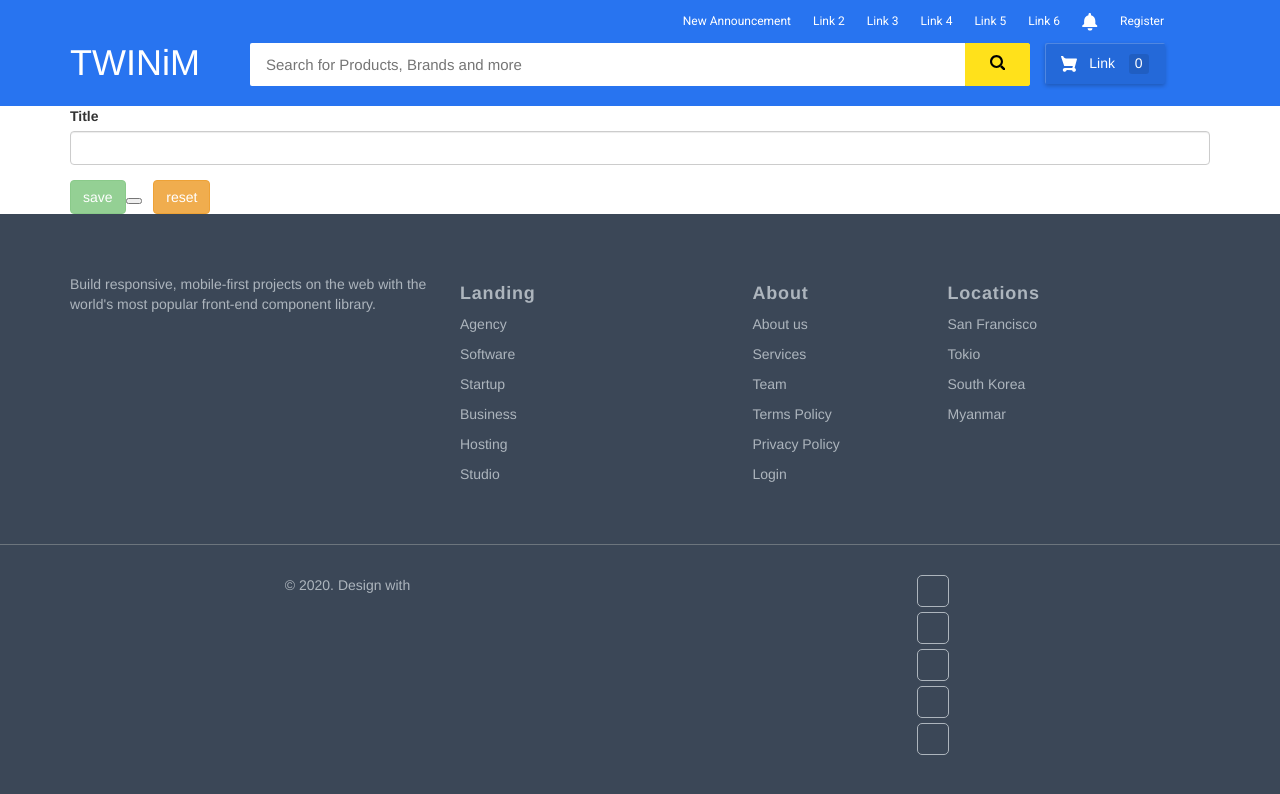
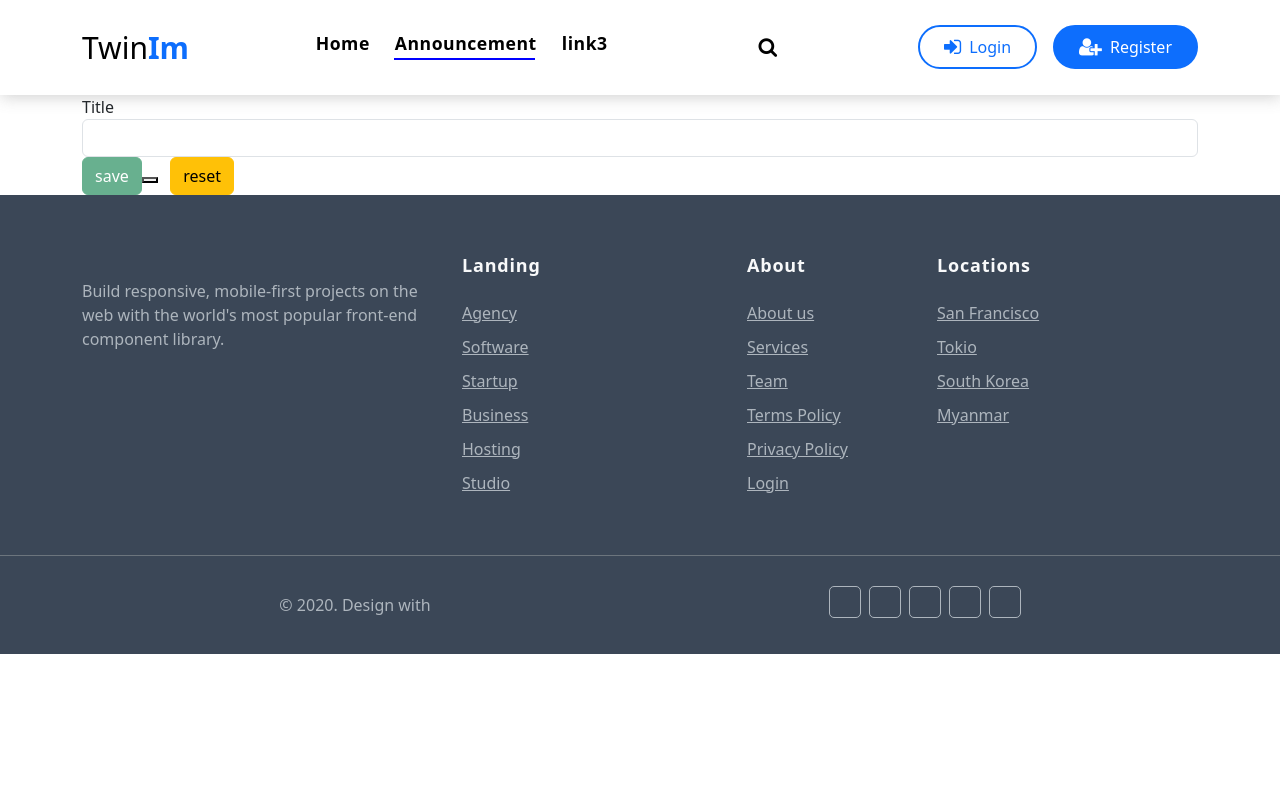
Before and after one commit to badi3a/TwinIm, an Angular app: page /announcement/new in a window 1280 px wide. Shown: the top 794 px of the page. Built offline with nearby package versions, Linux system fonts and the light colour scheme.

Commit message:
new header

```diff
--- a/angular.json
+++ b/angular.json
@@ -16,18 +16,15 @@
             "outputPath": "dist/twin-im",
             "index": "src/index.html",
             "main": "src/main.ts",
-            "polyfills": [
-              "zone.js"
+            "polyfills": ["zone.js"],
+            "tsConfig": "tsconfig.app.json",
+            "assets": ["src/favicon.ico", "src/assets"],
+            "styles": [
+              "src/styles.css",
+              "node_modules/font-awesome/css/font-awesome.min.css",
+              "node_modules/bootstrap/dist/css/bootstrap.css"
             ],
-            "tsConfig": "tsconfig.app.json",
-            "assets": [
-              "src/favicon.ico",
-              "src/assets"
-            ],
-            "styles": [
-              "src/styles.css"
-            ],
-            "scripts": []
+            "scripts": ["node_modules/bootstrap/dist/js/bootstrap.js"]
           },
           "configurations": {
             "production": {
--- a/package.json
+++ b/package.json
@@ -19,6 +19,7 @@
     "@angular/platform-browser-dynamic": "^16.2.0",
     "@angular/router": "^16.2.0",
     "bootstrap": "^5.3.3",
+    "font-awesome": "^4.7.0",
     "json-server": "^1.0.0-beta.3",
     "rxjs": "~7.8.0",
     "tslib": "^2.3.0",
--- a/src/app/features/user/user-routing.module.ts
+++ b/src/app/features/user/user-routing.module.ts
@@ -2,10 +2,13 @@ import { NgModule } from '@angular/core';
 import { RouterModule, Routes } from '@angular/router';
 import { UserComponent } from './user.component';
 import {RegisterComponent} from "./register/register.component";
+import { LoginComponent } from './login/login.component';
 
 const routes: Routes = [
   { path: '', component: UserComponent },
-  {path:'register', component: RegisterComponent},];
+  {path:'register', component: RegisterComponent},
+  {path:'login', component: LoginComponent},
+];
 
 @NgModule({
   imports: [RouterModule.forChild(routes)],
--- a/src/app/layouts/header/header.component.css
+++ b/src/app/layouts/header/header.component.css
@@ -1,213 +1,336 @@
-#flipkart-navbar {
-  background-color: #2874f0;
-  color: #FFFFFF;
+/*======================================
+//--//-->   NAVBAR
+======================================*/
+
+.navbar-default {
+  transition: all .5s ease-in-out;
+  background-color: #ffffff;
+  padding-top: 20px;
+  padding-bottom: 20px;
+  -webkit-backface-visibility: hidden;
+  backface-visibility: hidden;
+  box-shadow: 1px 2px 15px rgba(100, 100, 100, 0.3);
 }
 
-.row1{
-  padding-top: 10px;
-  padding-right: 50px;
+.navbar-default .nav-search {
+  color: #000000;
+  font-size: 1.5rem;
 }
 
-.row2 {
-  padding-bottom: 20px;
+.navbar-default.navbar-reduce {
+  box-shadow: 1px 2px 15px rgba(100, 100, 100, 0.3);
 }
 
-.flipkart-navbar-input {
-  padding: 11px 16px;
-  border-radius: 2px 0 0 2px;
-  border: 0 none;
-  outline: 0 none;
-  font-size: 15px;
+.navbar-default.navbar-trans,
+.navbar-default.navbar-reduce {
+  -webkit-backface-visibility: hidden;
+  backface-visibility: hidden;
 }
 
-.flipkart-navbar-button {
-  background-color: #ffe11b;
-  border: 1px solid #ffe11b;
-  border-radius: 0 2px 2px 0;
-  color: #565656;
-  padding: 10px 0;
-  height: 43px;
-  cursor: pointer;
+.navbar-default.navbar-trans .nav-item,
+.navbar-default.navbar-reduce .nav-item {
+  position: relative;
+  padding-right: 10px;
+  padding-bottom: 8px;
+  margin-left: 0;
 }
 
-.cart-button {
-  background-color: #2469d9;
-  box-shadow: 0 2px 4px 0 rgba(0, 0, 0, .23), inset 1px 1px 0 0 hsla(0, 0%, 100%, .2);
-  padding: 10px 0;
-  text-align: center;
-  height: 41px;
-  border-radius: 2px;
-  font-weight: 500;
-  width: 120px;
-  display: inline-block;
-  color: #FFFFFF;
-  text-decoration: none;
-  color: inherit;
-  border: none;
-  outline: none;
+.navbar-default.navbar-trans .nav-link,
+.navbar-default.navbar-reduce .nav-link {
+  font-size: 1.1rem;
+  color: #000000;
+  font-weight: 600;
+  letter-spacing: 0.030em;
+  transition: color 0.3s ease-in-out;
+  position: relative;
+  padding-left: 15px;
+  padding-right: 0;
 }
 
-.cart-button:hover{
-  text-decoration: none;
-  color: #fff;
-  cursor: pointer;
+/* Underline effect */
+.navbar-default .nav-link {
+  position: relative;
 }
 
-.cart-svg {
-  display: inline-block;
-  width: 16px;
-  height: 16px;
-  vertical-align: middle;
-  margin-right: 8px;
+.navbar-default .nav-link:before {
+  content: '';
+  position: absolute;
+  bottom: 5px;
+  left: 14px;
+  width: 0%;  /* Start with no width */
+  height: 2px;
+  background-color: blue;
+  transition: width 0.3s ease-in-out;  /* Animate width */
 }
 
-.item-number {
-  border-radius: 3px;
-  background-color: rgba(0, 0, 0, .1);
-  height: 20px;
-  padding: 3px 6px;
-  font-weight: 500;
-  display: inline-block;
-  color: #fff;
-  line-height: 12px;
-  margin-left: 10px;
+/* Hover effect */
+.navbar-default .nav-link:hover:before {
+  width: 90%;  /* Animate to 90% width on hover */
 }
 
-.upper-links {
-  display: inline-block;
-  padding: 0 11px;
-  line-height: 23px;
-  font-family: 'Roboto', sans-serif;
-  letter-spacing: 0;
-  color: inherit;
-  border: none;
-  outline: none;
-  font-size: 12px;
+/* Active link underline */
+.navbar-default .nav-link.active-link:before {
+  width: 100%;  /* Full width for active link */
+  transition: none;  /* Disable transition on active state */
 }
 
-.dropdown {
-  position: relative;
-  display: inline-block;
-  margin-bottom: 0px;
+/* Prevent the hover underline animation if the link is already active */
+.navbar-default .nav-link.active-link:hover:before {
+  width: 100%;  /* Ensure the underline stays at 100% when hovering over active */
+  transition: none;  /* Disable transition even when hovered */
 }
 
-.dropdown:hover {
-  background-color: #fff;
+/* Links that are not active will animate the underline */
+.navbar-default .nav-link:not(.active-link):hover:before {
+  width: 90%;  /* Ensure hover effect is active on non-active links */
 }
 
-.dropdown:hover .links {
-  color: #000;
+.navbar-default .nav-link.active-link {
+  color: #000000; /* Optional: Maintain color when active */
 }
 
-.dropdown:hover .dropdown-menu {
-  display: block;
+/* Ensure the underline stays full-width when active */
+.navbar-default.navbar-trans .nav-link.active-link:before,
+.navbar-default.navbar-reduce .nav-link.active-link:before {
+  width: 100%; /* Make sure the active link stays full-width */
+  transition: none;
 }
 
-.dropdown .dropdown-menu {
-  position: absolute;
-  top: 100%;
-  display: none;
-  background-color: #fff;
-  color: #333;
-  left: 0px;
-  border: 0;
-  border-radius: 0;
-  box-shadow: 0 4px 8px -3px #555454;
-  margin: 0;
-  padding: 0px;
+.navbar-default.navbar-trans .nav-link:hover,
+.navbar-default.navbar-reduce .nav-link:hover {
+  color: #000000;
 }
 
-.links {
-  color: #fff;
-  text-decoration: none;
+.navbar-default.navbar-trans .show > .nav-link:before,
+.navbar-default.navbar-trans .active > .nav-link:before,
+.navbar-default.navbar-trans .nav-link.show:before,
+.navbar-default.navbar-trans .nav-link.active:before,
+.navbar-default.navbar-reduce .show > .nav-link:before,
+.navbar-default.navbar-reduce .active > .nav-link:before,
+.navbar-default.navbar-reduce .nav-link.show:before,
+.navbar-default.navbar-reduce .nav-link.active:before {
+  width: 90%;
 }
 
-.links:hover {
-  color: #fff;
-  text-decoration: none;
+.navbar-default.navbar-reduce {
+  transition: all .5s ease-in-out;
+  padding-top: 19px;
+  padding-bottom: 19px;
 }
 
-.profile-links {
-  font-size: 12px;
-  font-family: 'Roboto', sans-serif;
-  border-bottom: 1px solid #e9e9e9;
-  box-sizing: border-box;
-  display: block;
-  padding: 0 11px;
-  line-height: 23px;
+
+/* ------ Hamburger Navbar ------ */
+.navbar-toggler {
+  position: relative;
 }
 
-.profile-li{
-  padding-top: 2px;
+.navbar-toggler:focus,
+.navbar-toggler:active {
+  outline: 0;
 }
 
-.largenav {
-  display: none;
+.navbar-toggler span {
+  display: block;
+  background-color: #000000;
+  height: 3px;
+  width: 25px;
+  margin-top: 4px;
+  margin-bottom: 4px;
+  -webkit-transform: rotate(0deg);
+  transform: rotate(0deg);
+  left: 0;
+  opacity: 1;
 }
 
-.smallnav{
-  display: block;
+.navbar-toggler span:nth-child(1),
+.navbar-toggler span:nth-child(3) {
+  transition: transform .35s ease-in-out;
 }
 
-.smallsearch{
-  margin-left: 15px;
-  margin-top: 15px;
+.navbar-toggler:not(.collapsed) span:nth-child(1) {
+  position: absolute;
+  left: 12px;
+  top: 10px;
+  -webkit-transform: rotate(135deg);
+  transform: rotate(135deg);
+  opacity: 0.9;
 }
 
-.menu{
-  cursor: pointer;
+.navbar-toggler:not(.collapsed) span:nth-child(2) {
+  height: 12px;
+  visibility: hidden;
+  background-color: transparent;
 }
 
-@media screen and (min-width: 768px) {
-  .largenav {
-    display: block;
+.navbar-toggler:not(.collapsed) span:nth-child(3) {
+  position: absolute;
+  left: 12px;
+  top: 10px;
+  -webkit-transform: rotate(-135deg);
+  transform: rotate(-135deg);
+  opacity: 0.9;
+}
+
+/*======================================
+//--//-->   SEARCH
+======================================*/
+.search-box {
+  width: fit-content;
+  height: fit-content;
+  position: relative;
+}
+
+.input-search {
+  height: 50px;
+  width: 50px;
+  border-style: none;
+  padding: 10px;
+  font-size: 18px;
+  letter-spacing: 2px;
+  outline: none;
+  border-radius: 25px;
+  transition: all .5s ease-in-out;
+  background-color: transparent !important;
+  padding-right: 40px;
+  color: black;
+}
+
+.input-search::placeholder {
+  color: black;
+  font-size: 18px;
+  letter-spacing: 2px;
+  font-weight: 100;
+}
+
+.btn-search {
+  width: 50px;
+  height: 50px;
+  border-style: none;
+  font-size: 20px;
+  font-weight: bold;
+  outline: none;
+  cursor: pointer;
+  border-radius: 50%;
+  position: absolute;
+  right: 0px;
+  color: black;
+  background-color: transparent;
+  pointer-events: painted;
+}
+
+.btn-search:focus ~ .input-search {
+  width: 300px;
+  border-radius: 0px;
+  background-color: transparent;
+  border-bottom: 1px solid black;
+  transition: all 500ms cubic-bezier(0, 0.110, 0.35, 2);
+}
+
+.input-search:focus {
+  width: 300px;
+  border-radius: 0px;
+  background-color: transparent;
+  border-bottom: 1px solid black;
+  transition: all 500ms cubic-bezier(0, 0.110, 0.35, 2);
+}
+
+
+
+/*======================================
+//--//-->   LOGIN + REGISTRATION BUTTONS
+======================================*/
+.auth-buttons .btn {
+  border-radius: 25px;
+  font-size: 1rem;
+  display: flex;
+  align-items: center;
+  transition: all 0.3s ease;
+}
+
+.auth-buttons .btn-login {
+  background-color: white;
+  border: 2px solid #0d6efd; /* Primary color */
+  color: #0d6efd;
+}
+
+.auth-buttons .btn-login:hover {
+  background-color: #0d6efd;
+  color: white;
+}
+
+.auth-buttons .btn-register {
+  background-color: #0d6efd; /* Primary color */
+  color: white;
+  border: 2px solid #0d6efd;
+}
+
+.auth-buttons .btn-register:hover {
+  background-color: #0056b3;
+  border-color: #0056b3;
+}
+
+@media (max-width: 768px) {
+  .auth-buttons {
+    flex-direction: column;
+    width: 100%;
+    margin: 0;
+    gap: 1rem;
   }
-  .smallnav{
-    display: none;
+
+  .auth-buttons .btn {
+    width: 40%;
+    text-align: center;
   }
-  .smallsearch{
-    margin: 0px;
+  .auth-buttons span {
+    text-align: center;
+  }
+
+  .nav-link {
+    width: 100%;
+    text-align: center;
+    margin: 0 auto; /* Center align links */
+  }
+
+  /* Search box visibility */
+  .search-box {
+    width: 100%;
+    margin-top: 15px;
+    margin-bottom: 15px;
+    align-items: center;
+    border: none;
+    padding-top: 10px;
+    display: flex !important;
+    justify-content: center;
+  }
+
+  /* Input search visibility */
+  .input-search {
+    width: 65%;
+    padding: 10px;
+    font-size: 16px;
+    border: none;
+    outline: none;
+  }
+
+  .btn-search {
+    font-size: 18px;
+    margin-left: 10px; /* Space between button and input */
   }
 }
 
-/*Sidenav*/
-.sidenav {
-  height: 100%;
-  width: 0;
-  position: fixed;
-  z-index: 1;
-  top: 0;
-  left: 0;
-  background-color: #fff;
-  overflow-x: hidden;
-  transition: 0.5s;
-  box-shadow: 0 4px 8px -3px #555454;
-  padding-top: 0px;
+
+
+
+/* Icon inside buttons */
+.fa {
+  font-size: 20px;
 }
 
-.sidenav a {
-  padding: 8px 8px 8px 32px;
-  text-decoration: none;
-  font-size: 25px;
-  color: #818181;
-  display: block;
-  transition: 0.3s
+.navbar-brand {
+  font-size: 30px;
 }
-
-.sidenav .closebtn {
-  position: absolute;
-  top: 0;
-  right: 25px;
-  font-size: 36px;
-  margin-left: 50px;
-  color: #fff;
+.logo
+{
+  margin-right: 10%;
+  margin-left: 0;
 }
-
-@media screen and (max-height: 450px) {
-  .sidenav a {font-size: 18px;}
-}
-
-.sidenav-heading{
-  font-size: 36px;
-  color: #fff;
-}
--- a/src/app/layouts/header/header.component.html
+++ b/src/app/layouts/header/header.component.html
@@ -1,64 +1,74 @@
-<link href="//maxcdn.bootstrapcdn.com/bootstrap/3.3.0/css/bootstrap.min.css" rel="stylesheet" id="bootstrap-css">
-<script src="//maxcdn.bootstrapcdn.com/bootstrap/3.3.0/js/bootstrap.min.js"></script>
-<script src="//code.jquery.com/jquery-1.11.1.min.js"></script>
-<!------ Include the above in your HEAD tag ---------->
+<!--/ Nav Start /-->
+<nav class="navbar navbar-default navbar-trans navbar-expand-lg">
+  <div class="container">
+    <!-- Toggler Button for Small Screens -->
+    <button
+      class="navbar-toggler collapsed"
+      type="button"
+      data-bs-toggle="collapse"
+      data-bs-target="#navbarDefault"
+      aria-controls="navbarDefault"
+      aria-expanded="false"
+      aria-label="Toggle navigation"
+    >
+      <span></span>
+      <span></span>
+      <span></span>
+    </button>
 
-<link href="https://fonts.googleapis.com/css?family=Roboto" rel="stylesheet">
-<div id="flipkart-navbar">
-  <div class="container">
-    <div class="row row1">
-      <ul class="largenav pull-right">
-        <li class="upper-links"><a class="links" routerLink="/announcement/new">New Announcement</a></li>
-        <li class="upper-links"><a class="links" href="https://campusbox.org/">Link 2</a></li>
-        <li class="upper-links"><a class="links" href="http://clashhacks.in/">Link 3</a></li>
-        <li class="upper-links"><a class="links" href="http://clashhacks.in/">Link 4</a></li>
-        <li class="upper-links"><a class="links" href="http://clashhacks.in/">Link 5</a></li>
-        <li class="upper-links"><a class="links" href="http://clashhacks.in/">Link 6</a></li>
-        <li class="upper-links">
-          <a class="links" href="http://clashhacks.in/">
-            <svg class="" width="16px" height="12px" style="overflow: visible;">
-              <path d="M8.037 17.546c1.487 0 2.417-.93 2.417-2.417H5.62c0 1.486.93 2.415 2.417 2.415m5.315-6.463v-2.97h-.005c-.044-3.266-1.67-5.46-4.337-5.98v-.81C9.01.622 8.436.05 7.735.05 7.033.05 6.46.624 6.46 1.325v.808c-2.667.52-4.294 2.716-4.338 5.98h-.005v2.972l-1.843 1.42v1.376h14.92v-1.375l-1.842-1.42z" fill="#fff"></path>
-            </svg>
-          </a>
+    <!-- Brand Name -->
+    <a class="navbar-brand text-brand logo" routerLink="/home" aria-label="Go to homepage">
+      Twin<strong class="text-primary">Im</strong>
+    </a>
+
+    <!-- Navbar Links -->
+    <div class="collapse navbar-collapse justify-content-between" id="navbarDefault">
+      <ul class="navbar-nav">
+        <li class="nav-item">
+          <a class="nav-link" routerLink="/home" routerLinkActive="active" aria-label="Go to Home">Home</a>
         </li>
-        <li class="upper-links dropdown"><a class="links" routerLink="/user/register">Register</a>
-
+        <li class="nav-item">
+          <a class="nav-link" routerLink="/announcement" routerLinkActive="active" aria-label="Go to Announcement">Announcement</a>
+        </li>
+        <li class="nav-item">
+          <a class="nav-link" routerLink="/hello" routerLinkActive="active" aria-label="Go to Hello">link3</a>
         </li>
       </ul>
-    </div>
-    <div class="row row2">
-      <div class="col-sm-2">
-        <h2 style="margin:0px;"><span class="smallnav menu" onclick="openNav()">☰ Brand</span></h2>
-        <h1 style="margin:0px;"><span class="largenav">TWINiM</span></h1>
+
+      <!-- Search Box (now part of collapsible menu) -->
+      <div class="search-box">
+        <button class="btn-search" aria-label="Search">
+          <i class="fa fa-search"></i>
+        </button>
+        <input
+          type="text"
+          class="input-search nav-search"
+          placeholder="Type to Search..."
+          aria-label="Search input"
+        />
       </div>
-      <div class="flipkart-navbar-search smallsearch col-sm-8 col-xs-11">
-        <div class="row">
-          <input class="flipkart-navbar-input col-xs-11" type="" placeholder="Search for Products, Brands and more" name="">
-          <button class="flipkart-navbar-button col-xs-1">
-            <svg width="15px" height="15px">
-              <path d="M11.618 9.897l4.224 4.212c.092.09.1.23.02.312l-1.464 1.46c-.08.08-.222.072-.314-.02L9.868 11.66M6.486 10.9c-2.42 0-4.38-1.955-4.38-4.367 0-2.413 1.96-4.37 4.38-4.37s4.38 1.957 4.38 4.37c0 2.412-1.96 4.368-4.38 4.368m0-10.834C2.904.066 0 2.96 0 6.533 0 10.105 2.904 13 6.486 13s6.487-2.895 6.487-6.467c0-3.572-2.905-6.467-6.487-6.467 "></path>
-            </svg>
-          </button>
-        </div>
-      </div>
-      <div class="cart largenav col-sm-2">
-        <a class="cart-button">
-          <svg class="cart-svg " width="16 " height="16 " viewBox="0 0 16 16 ">
-            <path d="M15.32 2.405H4.887C3 2.405 2.46.805 2.46.805L2.257.21C2.208.085 2.083 0 1.946 0H.336C.1 0-.064.24.024.46l.644 1.945L3.11 9.767c.047.137.175.23.32.23h8.418l-.493 1.958H3.768l.002.003c-.017 0-.033-.003-.05-.003-1.06 0-1.92.86-1.92 1.92s.86 1.92 1.92 1.92c.99 0 1.805-.75 1.91-1.712l5.55.076c.12.922.91 1.636 1.867 1.636 1.04 0 1.885-.844 1.885-1.885 0-.866-.584-1.593-1.38-1.814l2.423-8.832c.12-.433-.206-.86-.655-.86 " fill="#fff "></path>
-          </svg> Link
-          <span class="item-number ">0</span>
-        </a>
+
+      <!-- Auth Buttons (now part of collapsible menu) -->
+      <div class="auth-buttons d-flex gap-3 justify-content-center align-items-center">
+        <button
+          class="btn btn-login px-4 py-2"
+          routerLink="/user/login"
+          aria-label="Login to your account"
+        >
+          <i class="fa fa-sign-in me-2" aria-hidden="true"></i>
+          <span>Login</span>
+        </button>
+
+        <button
+          class="btn btn-register px-4 py-2"
+          routerLink="/user/register"
+          aria-label="Create a new account"
+        >
+          <i class="fa fa-user-plus me-2" aria-hidden="true"></i>
+          <span>Register</span>
+        </button>
       </div>
     </div>
   </div>
-</div>
-<div id="mySidenav" class="sidenav">
-  <div class="container" style="background-color: #2874f0; padding-top: 10px;">
-    <span class="sidenav-heading">Home</span>
-    <a href="javascript:void(0)" class="closebtn" onclick="closeNav()">×</a>
-  </div>
-  <a href="http://clashhacks.in/">Link</a>
-  <a href="http://clashhacks.in/">Link</a>
-  <a href="http://clashhacks.in/">Link</a>
-  <a href="http://clashhacks.in/">Link</a>
-</div>
+</nav>
+<!--/ Nav End /-->
```
Also changed, not shown: src/app/layouts/header/header.component.ts (+5 -3 lines), 1 other file (tests, documents, lock files or other folders).
